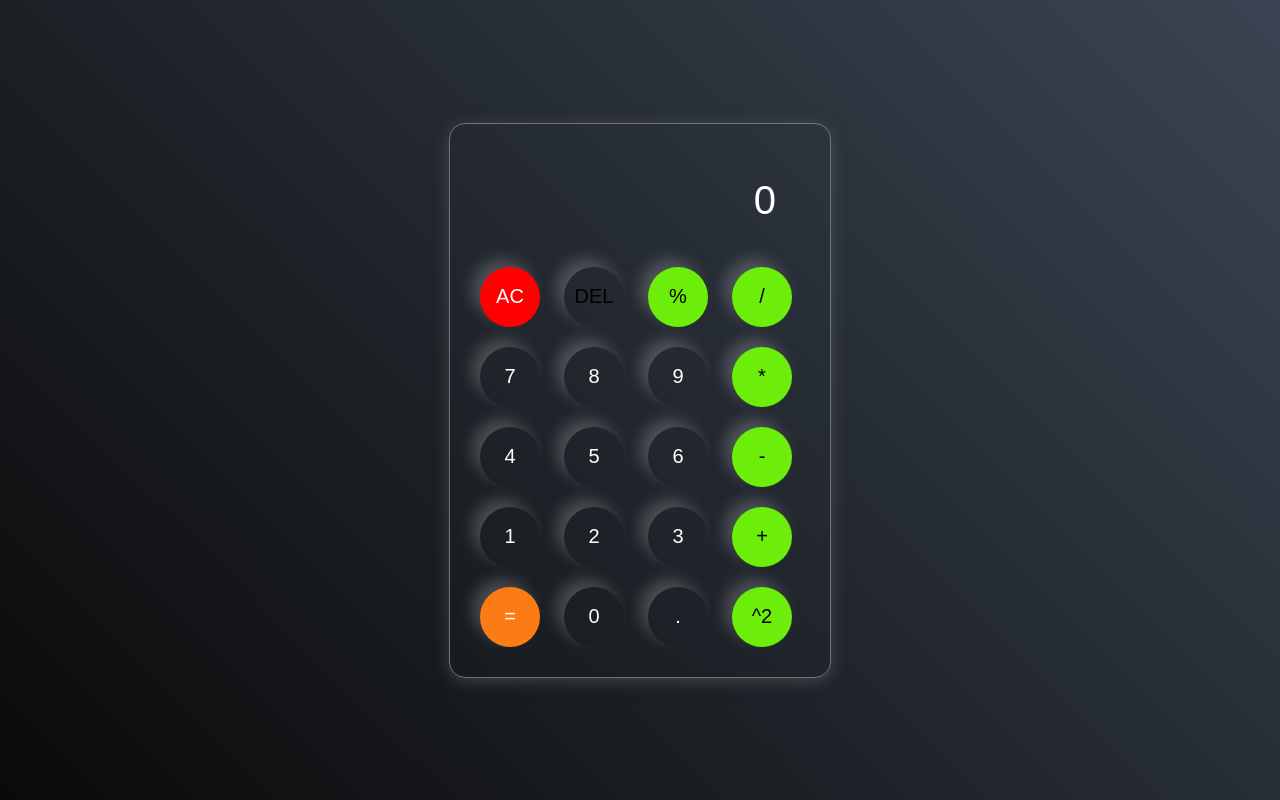
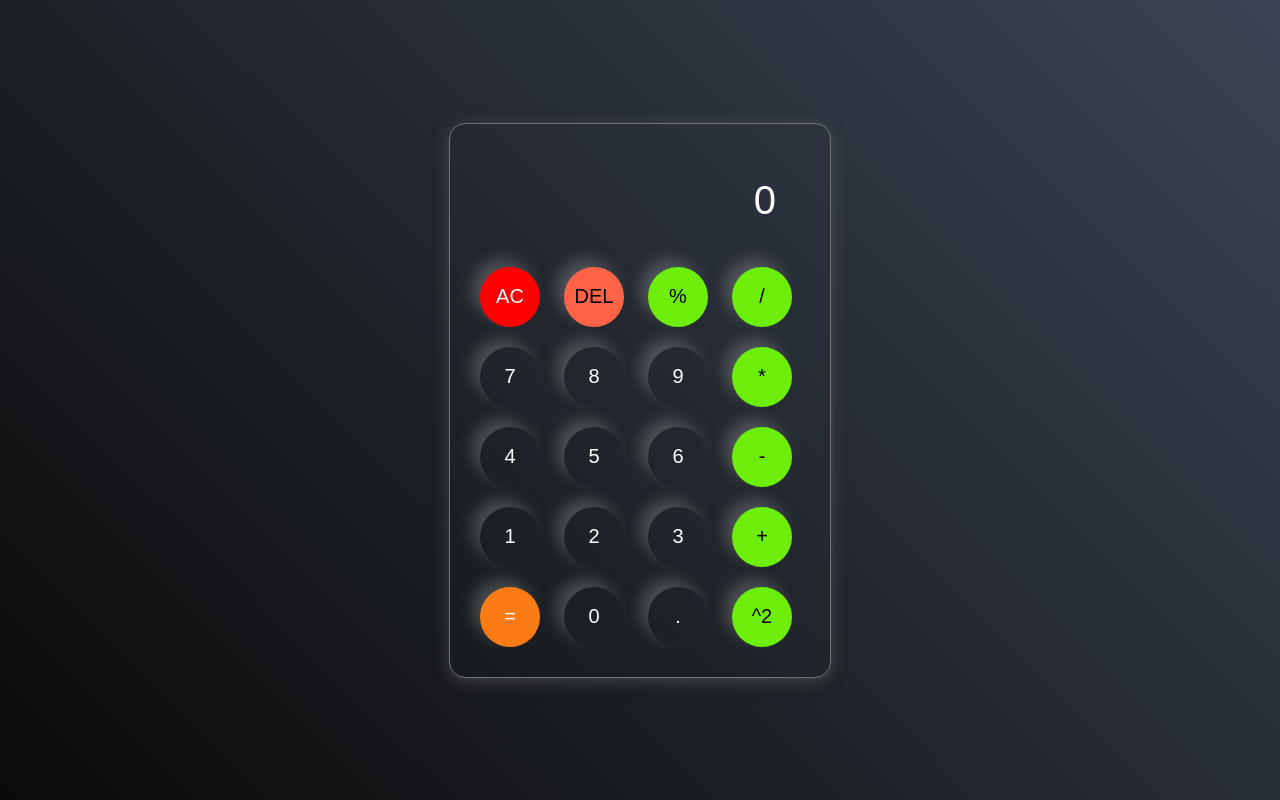
Before and after one commit to Rajeshnaitham/Simple-Calculator, a plain HTML site: page index.html in a window 1280 px wide. Drawn offline with Linux system fonts and the light colour scheme.

Commit message:
Update style.css

```diff
--- a/style.css
+++ b/style.css
@@ -64,6 +64,6 @@ input::placeholder{
 }
 
 .delbtn{
-    background-color: lightred;
+    background-color: tomato;
     color: black;
 }
```
